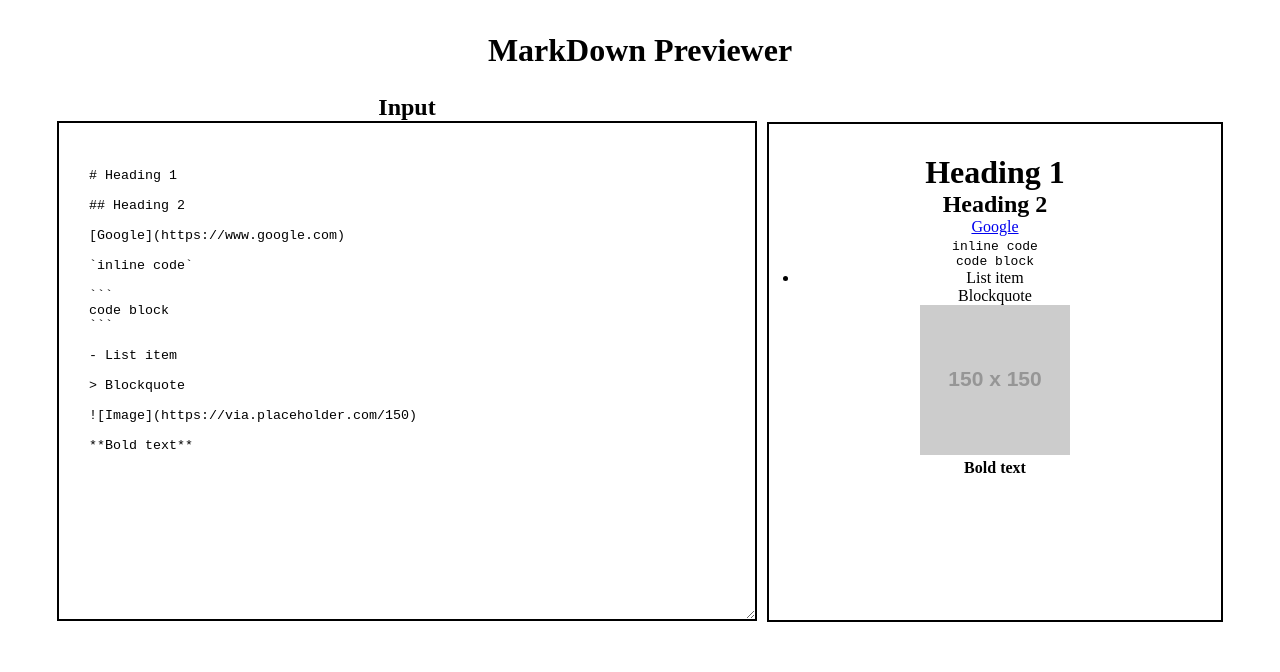
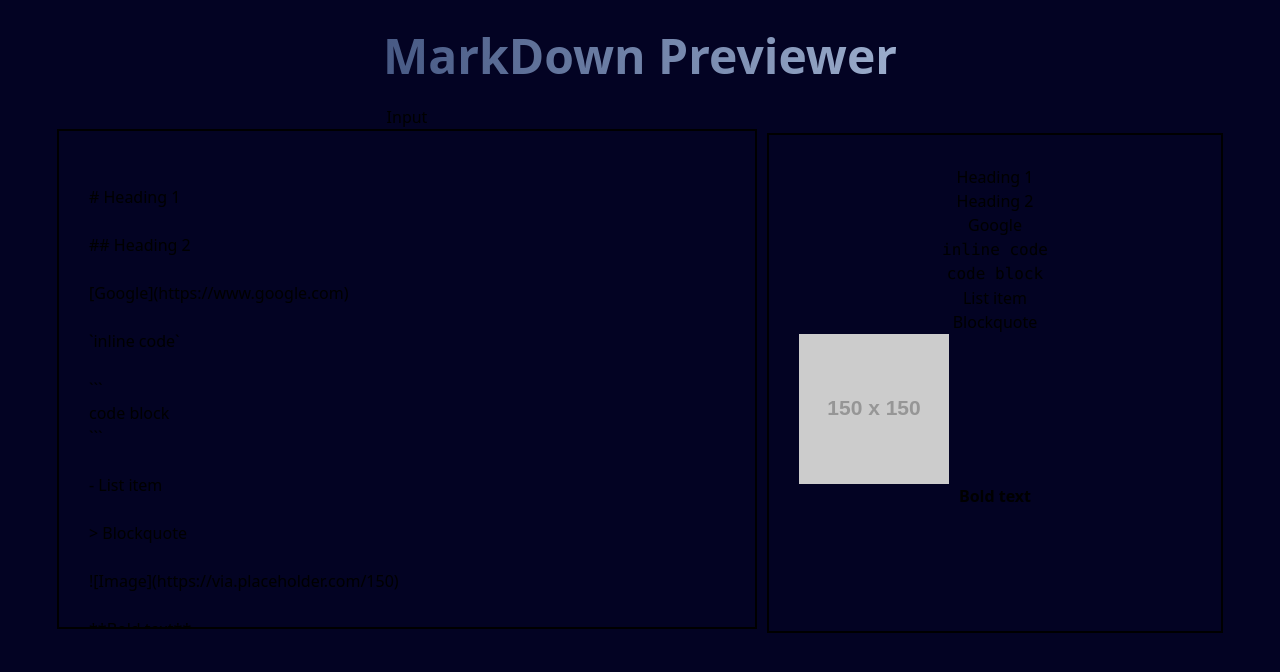
Before and after one commit to Hussain-Tinwala/Markdown-Previewer, a React app: page / in a window 1280 px wide. Shown: the top 672 px of the page. Built offline with nearby package versions, Linux system fonts and the light colour scheme; the HTML template or start-up script is replaced by a standard one.

Commit message:
use Tailwind CSS for layout and styling

```diff
--- a/src/App.jsx
+++ b/src/App.jsx
@@ -7,7 +7,7 @@ import Engine from "./components/Engine"
 function App(){
   return(
     <>
-      <h1>MarkDown Previewer</h1>
+      <h1 className='bg-gradient-to-r from-blue-950 to-blue-100 bg-clip-text text-5xl font-extrabold text-transparent '>MarkDown Previewer</h1>
       <Engine />
     </>
   )
--- a/src/index.css
+++ b/src/index.css
@@ -1,5 +1,34 @@
-*{
-  padding: 0;
-  margin: 0;
-  box-sizing: border-box;
+@import "tailwindcss";
+
+body{
+  background-color: rgb(3, 3, 35);
 }
+
+.container{
+  transition: transform 0.5s ease;
+}
+.container1{
+  transition: transform 0.2s ease;
+}
+.container2{
+  transition: transform 0.2s ease;
+}
+.container:hover{
+  box-shadow: 0 0 30px #e1dcee;
+  border: 1px solid rgb(7, 7, 131);
+  transform: scale(1.01);
+}
+.container1:hover{
+  box-shadow: 0 0 30px #959393;
+  border: 1px solid rgb(7, 7, 131);
+  transform: scale(1.01);
+}
+.container2:hover{
+  box-shadow: 0 0 30px #959393;
+  border: 1px solid rgb(7, 7, 131);
+  transform: scale(1.01);
+}
+
+textarea{
+  resize: none;
+}
```
